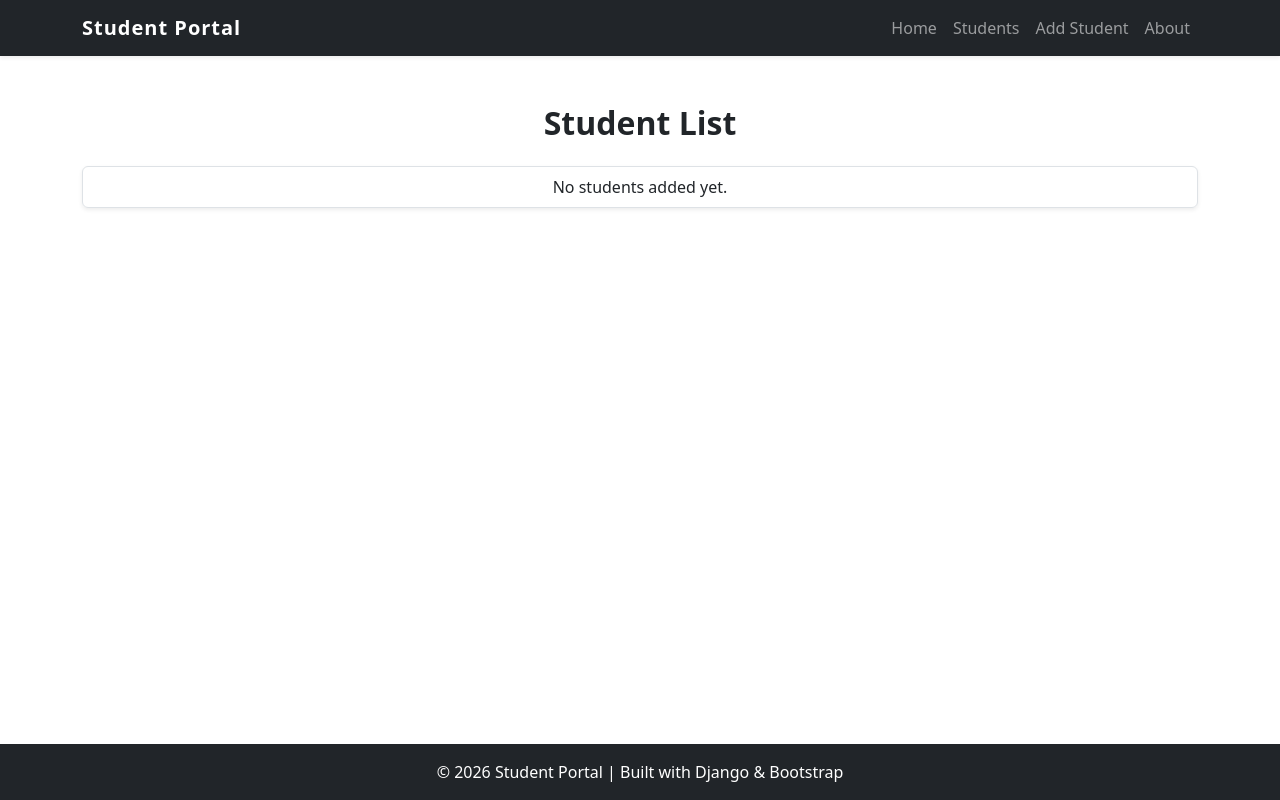
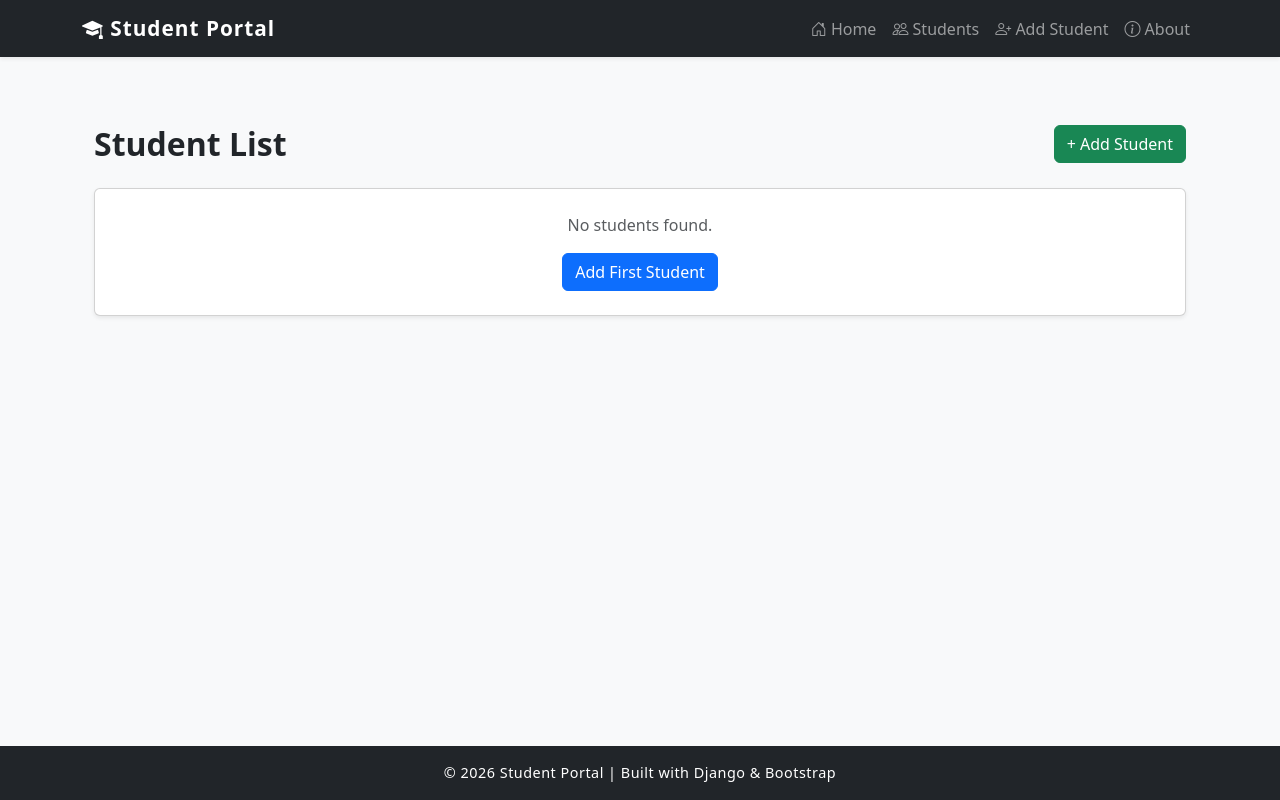
Before and after one commit to jbkatul/batch1308_student_portal_project, a Django app: page /student_list/ in a window 1280 px wide. Run offline with Django 5.2, Linux system fonts and the light colour scheme.

Commit message:
This is Full students Portal Updated

```diff
--- a/portal/templates/portals/base.html
+++ b/portal/templates/portals/base.html
@@ -8,27 +8,47 @@
     <!-- Bootstrap CSS -->
     <link href="https://cdn.jsdelivr.net/npm/bootstrap@5.3.2/dist/css/bootstrap.min.css" rel="stylesheet">
 
+    <!-- Bootstrap Icons -->
+    <link href="https://cdn.jsdelivr.net/npm/bootstrap-icons@1.11.1/font/bootstrap-icons.css" rel="stylesheet">
+
     <style>
         body {
             min-height: 100vh;
             display: flex;
             flex-direction: column;
+            background-color: #f8f9fa;
         }
 
         .navbar-brand {
             letter-spacing: 1px;
+            font-size: 1.3rem;
         }
 
         .nav-link {
             transition: 0.3s;
+            font-weight: 500;
         }
 
         .nav-link:hover {
             color: #0d6efd !important;
         }
 
+        .nav-link.active {
+            color: #0d6efd !important;
+        }
+
+        main {
+            padding-top: 20px;
+            padding-bottom: 40px;
+        }
+
         footer {
             margin-top: auto;
+        }
+
+        .footer-text {
+            font-size: 0.9rem;
+            letter-spacing: 0.5px;
         }
     </style>
 </head>
@@ -38,7 +58,7 @@
 <nav class="navbar navbar-expand-lg navbar-dark bg-dark shadow-sm">
     <div class="container">
         <a class="navbar-brand fw-bold" href="{% url 'home' %}">
-            Student Portal
+            <i class="bi bi-mortarboard-fill"></i> Student Portal
         </a>
 
         <button class="navbar-toggler" type="button"
@@ -51,19 +71,31 @@
             <ul class="navbar-nav ms-auto align-items-lg-center">
 
                 <li class="nav-item">
-                    <a class="nav-link" href="{% url 'home' %}">Home</a>
+                    <a class="nav-link {% if request.path == '/' %}active{% endif %}"
+                       href="{% url 'home' %}">
+                        <i class="bi bi-house-door"></i> Home
+                    </a>
                 </li>
 
                 <li class="nav-item">
-                    <a class="nav-link" href="{% url 'student_list' %}">Students</a>
+                    <a class="nav-link {% if 'students' in request.path %}active{% endif %}"
+                       href="{% url 'student_list' %}">
+                        <i class="bi bi-people"></i> Students
+                    </a>
                 </li>
 
                 <li class="nav-item">
-                    <a class="nav-link" href="{% url 'add_student' %}">Add Student</a>
+                    <a class="nav-link {% if 'add' in request.path %}active{% endif %}"
+                       href="{% url 'add_student' %}">
+                        <i class="bi bi-person-plus"></i> Add Student
+                    </a>
                 </li>
 
                 <li class="nav-item">
-                    <a class="nav-link" href="{% url 'about' %}">About</a>
+                    <a class="nav-link {% if 'about' in request.path %}active{% endif %}"
+                       href="{% url 'about' %}">
+                        <i class="bi bi-info-circle"></i> About
+                    </a>
                 </li>
 
             </ul>
@@ -73,17 +105,21 @@
 
 <!-- ===== PAGE CONTENT ===== -->
 <main class="flex-fill">
-    {% block content %}
-    {% endblock %}
+    <div class="container">
+        {% block content %}
+        {% endblock %}
+    </div>
 </main>
 
 <!-- ===== FOOTER ===== -->
 <footer class="bg-dark text-white text-center py-3">
-    <p class="mb-0">
-        &copy; 2026 Student Portal | Built with Django & Bootstrap
+    <p class="mb-0 footer-text">
+        © 2026 Student Portal | Built with Django & Bootstrap
     </p>
 </footer>
 
+<!-- Bootstrap JS -->
 <script src="https://cdn.jsdelivr.net/npm/bootstrap@5.3.2/dist/js/bootstrap.bundle.min.js"></script>
+
 </body>
 </html>
--- a/portal/templates/portals/student_list.html
+++ b/portal/templates/portals/student_list.html
@@ -7,30 +7,59 @@ Student List
 {% block content %}
 
 <div class="container mt-5">
-    <h2 class="mb-4 text-center fw-bold">Student List</h2>
 
-    <div class="list-group shadow-sm">
+    <div class="d-flex justify-content-between align-items-center mb-4">
+        <h2 class="fw-bold mb-0">Student List</h2>
 
-        {% for student in students %}
-            <div class="list-group-item list-group-item-action d-flex justify-content-between align-items-center py-3 student-item">
+        <a href="{% url 'add_student' %}" class="btn btn-success">
+            + Add Student
+        </a>
+    </div>
 
-                <div>
-                    <h5 class="mb-1 fw-semibold">{{ student.name }}</h5>
-                    <small class="text-muted">Student ID: {{ student.id }}</small>
+    <div class="card shadow-sm">
+        <div class="card-body p-0">
+
+            {% if students %}
+                <table class="table table-hover mb-0 text-center align-middle">
+                    <thead class="table-dark">
+                        <tr>
+                            <th>ID</th>
+                            <th>Name</th>
+                            <th>Course</th>
+                            <th>Email</th>
+                            <th>Action</th>
+                        </tr>
+                    </thead>
+
+                    <tbody>
+                        {% for student in students %}
+                        <tr>
+                            <td>{{ student.id }}</td>
+                            <td>{{ student.name }}</td>
+                            <td>{{ student.course }}</td>
+                            <td>{{ student.email }}</td>
+                            <td>
+                                <a href="{% url 'student_detail' student.id %}"
+                                   class="btn btn-primary btn-sm">
+                                    View
+                                </a>
+                            </td>
+                        </tr>
+                        {% endfor %}
+                    </tbody>
+                </table>
+            {% else %}
+                <div class="text-center p-4">
+                    <p class="mb-3 text-muted">No students found.</p>
+                    <a href="{% url 'add_student' %}" class="btn btn-primary">
+                        Add First Student
+                    </a>
                 </div>
+            {% endif %}
 
-                <a href="{% url 'student_detail' student.id %}"
-                   class="btn btn-primary px-4">
-                    View Details
-                </a>
+        </div>
+    </div>
 
-            </div>
-        {% empty %}
-            <div class="list-group-item text-center">
-                No students added yet.
-            </div>
-        {% endfor %}
+</div>
 
-    </div>
-</div>
 {% endblock %}
```
Also changed, not shown: portal/templates/portals/about.html (+51 -34 lines), portal/templates/portals/add_student.html (+27 -25 lines), portal/templates/portals/home.html (+19 -26 lines), portal/templates/portals/student_detail.html (+37 -11 lines).
